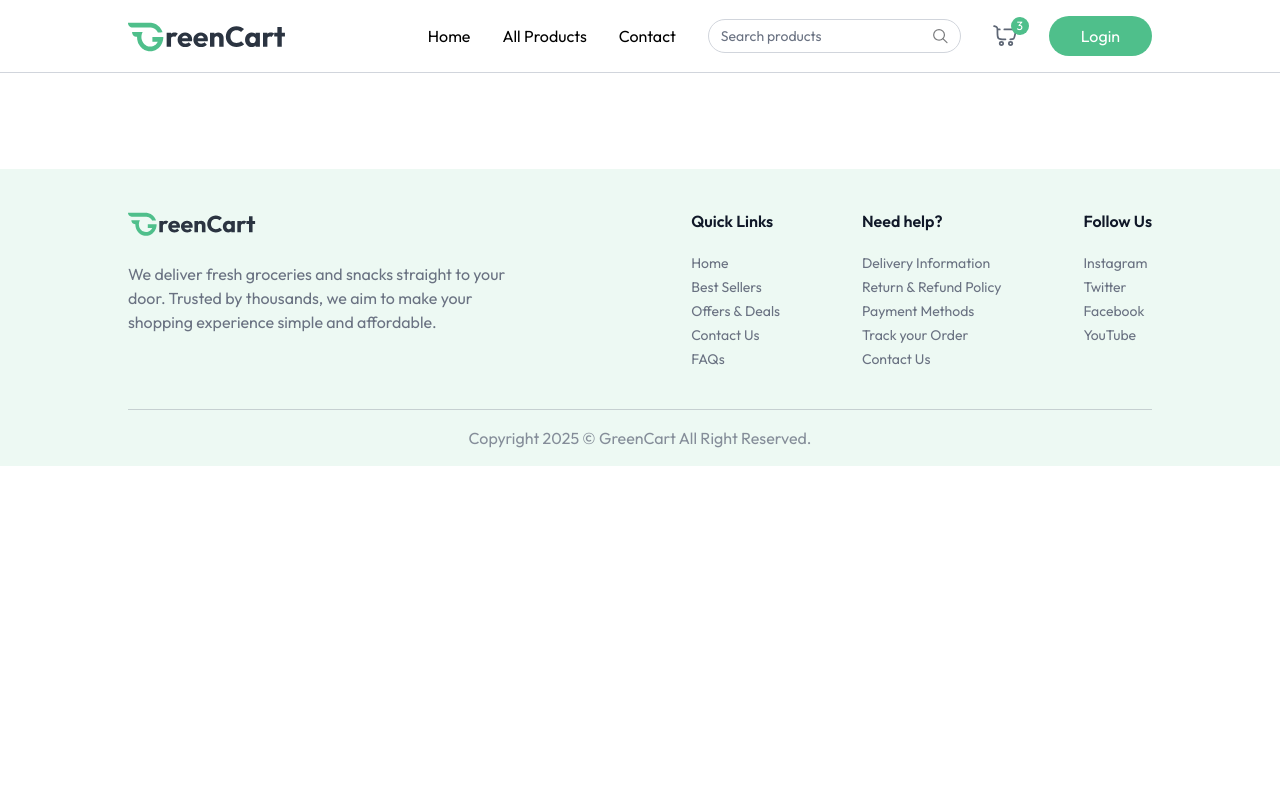
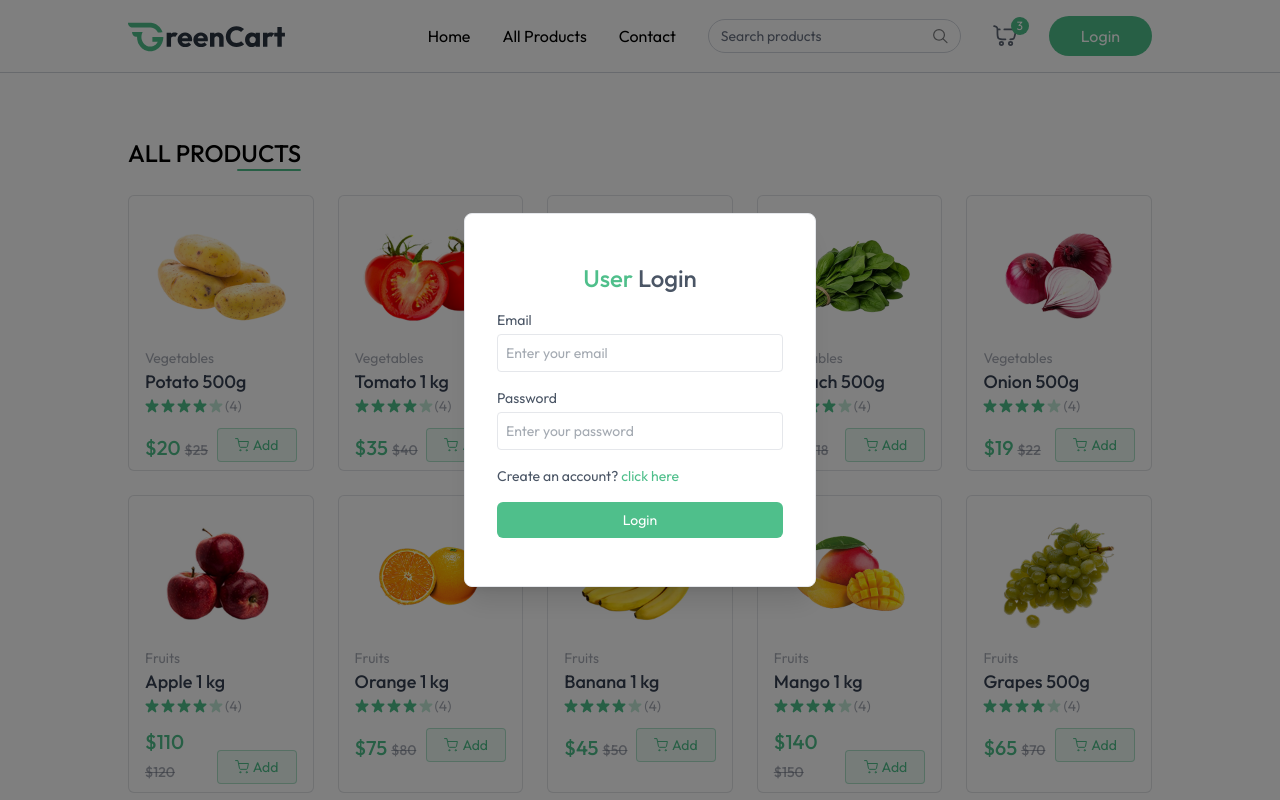
Before and after one commit to gurpreet-brar/greenCart, a React (Vite) app: page /products in a window 1280 px wide. Both pictures are taken after a click on the button "Login". Shown: the top 800 px of the page. Built offline with nearby package versions, Linux system fonts and the light colour scheme.

Commit message:
add login page and app products page

```diff
--- a/src/App.jsx
+++ b/src/App.jsx
@@ -3,19 +3,26 @@
 import { Routes, Route, useLocation } from "react-router-dom";
 import { Toaster } from "react-hot-toast";
 import Footer from "./components/Footer";
+import { useAppContext } from "./context/AppContext";
+import Login from "./components/Login";
+import AllProducts from "./pages/AllProducts";
 
 function App() {
   const isSellerPath = useLocation().pathname.includes("seller");
+  const { showUserLogin } = useAppContext();
 
   return (
     <div>
       {isSellerPath ? <></> : <NavBar />}
+      {showUserLogin && <Login />}
+
       <Toaster />
       <div
         className={`${isSellerPath ? "" : "px-6 md:px-16 lg:px-24 xl:px-32"}`}
       >
         <Routes>
           <Route path="/" element={<Home />} />
+          <Route path="/products" element={<AllProducts />} />
         </Routes>
       </div>
       {!isSellerPath && <Footer />}
--- /dev/null
+++ b/src/components/Login.jsx
@@ -0,0 +1,102 @@
+import { useState } from "react";
+import { useAppContext } from "../context/AppContext";
+
+function Login() {
+  const [state, setState] = useState("login");
+  const [name, setName] = useState("");
+  const [email, setEmail] = useState("");
+  const [password, setPassword] = useState("");
+  const { setShowUserLogin, setUser } = useAppContext();
+
+  const onSubmitHandler = async (e) => {
+    e.preventDefault();
+    setUser({
+      name,
+      email,
+      password,
+    });
+    setShowUserLogin(false);
+  };
+  return (
+    <div
+      onClick={() => {
+        setShowUserLogin(false);
+      }}
+      className="fixed top-0 bottom-0 left-0 right-0 z-30 flex items-center text-sm text-gray-600 bg-black/50"
+    >
+      <form
+        onSubmit={onSubmitHandler}
+        onClick={(e) => {
+          e.stopPropagation();
+        }}
+        className="flex flex-col gap-4 m-auto items-start p-8 py-12 w-80 sm:w-[352px] rounded-lg shadow-xl border border-gray-200 bg-white"
+      >
+        <p className="text-2xl font-medium m-auto">
+          <span className="text-primary">User</span>{" "}
+          {state === "login" ? "Login" : "Sign Up"}
+        </p>
+        {state === "register" && (
+          <div className="w-full">
+            <p>Name</p>
+            <input
+              onChange={(e) => setName(e.target.value)}
+              value={name}
+              placeholder="Enter your name"
+              className="border border-gray-200 rounded w-full p-2 mt-1 outline-primary"
+              type="text"
+              required
+            />
+          </div>
+        )}
+        <div className="w-full ">
+          <p>Email</p>
+          <input
+            onChange={(e) => setEmail(e.target.value)}
+            value={email}
+            placeholder="Enter your email"
+            className="border border-gray-200 rounded w-full p-2 mt-1 outline-primary"
+            type="email"
+            required
+          />
+        </div>
+        <div className="w-full ">
+          <p>Password</p>
+          <input
+            onChange={(e) => setPassword(e.target.value)}
+            value={password}
+            placeholder="Enter your password"
+            className="border border-gray-200 rounded w-full p-2 mt-1 outline-primary"
+            type="password"
+            required
+          />
+        </div>
+        {state === "register" ? (
+          <p>
+            Already have account?{" "}
+            <span
+              onClick={() => setState("login")}
+              className="text-primary cursor-pointer"
+            >
+              click here
+            </span>
+          </p>
+        ) : (
+          <p>
+            Create an account?{" "}
+            <span
+              onClick={() => setState("register")}
+              className="text-primary cursor-pointer"
+            >
+              click here
+            </span>
+          </p>
+        )}
+        <button className="bg-primary hover:bg-primary-dull transition-all text-white w-full py-2 rounded-md cursor-pointer">
+          {state === "register" ? "Create Account" : "Login"}
+        </button>
+      </form>
+    </div>
+  );
+}
+
+export default Login;
--- a/src/context/AppContext.jsx
+++ b/src/context/AppContext.jsx
@@ -13,6 +13,7 @@
   const [showUserLogin, setShowUserLogin] = useState(false);
   const [products, setProducts] = useState([]);
   const [cartItems, setCartItems] = useState({});
+  const [searchQuery, setSearchQuery] = useState("");
 
   const fetchProducts = async () => {
     setProducts(dummyProducts);
@@ -66,6 +67,7 @@
     updateCartItem,
     removeFromCart,
     cartItems,
+    searchQuery,
   };
   return <AppContext.Provider value={value}>{children}</AppContext.Provider>;
 };
--- /dev/null
+++ b/src/pages/AllProducts.jsx
@@ -0,0 +1,37 @@
+import ProductCard from "../components/ProductCard";
+import { useAppContext } from "../context/AppContext";
+import { useEffect, useState } from "react";
+
+function AllProducts() {
+  const { products, searchQuery } = useAppContext();
+  const [filteredProds, setFilteredProds] = useState([]);
+
+  useEffect(() => {
+    if (searchQuery.length > 0) {
+      setFilteredProds(
+        products.filter((product) =>
+          product.name.toLowerCase().includes(searchQuery.toLowerCase())
+        )
+      );
+    } else {
+      setFilteredProds(products);
+    }
+  }, [products, searchQuery]);
+  return (
+    <div className="mt-16 flex flex-col">
+      <div className="flex flex-col  w-max ">
+        <p className="text-2xl font-medium uppercase ">All Products</p>
+        <div className="w-16 h-0.5 bg-primary rounded-full self-end"></div>
+      </div>
+      <div className="grid grid-cols-2 sm:grid-cols-3 md:grid-cols-4 lg:grid-cols-5 gap-3 md:gap-6 mt-6">
+        {filteredProds
+          .filter((product) => product.inStock)
+          .map((product, index) => (
+            <ProductCard key={index} product={product} />
+          ))}
+      </div>
+    </div>
+  );
+}
+
+export default AllProducts;
```
